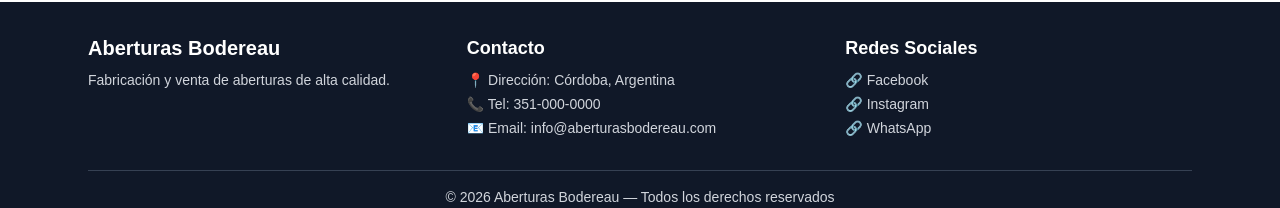
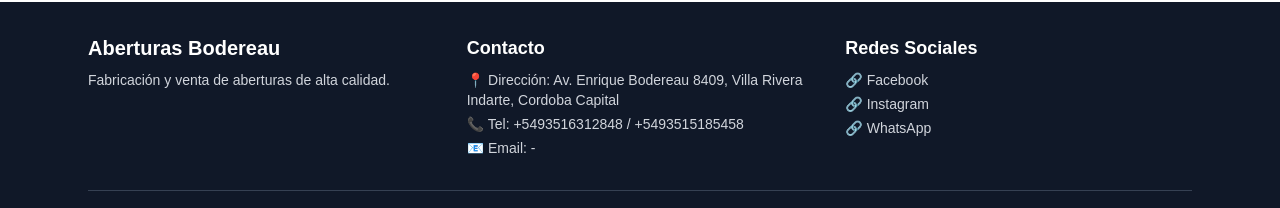
Before and after one commit to ismaelmaizon/aberturaspagweb, a Next.js app: page /contactanos in a window 1280 px wide. Shown: the part 1700-1908 px from the top of the page. Built offline with nearby package versions, Linux system fonts and the light colour scheme.

Commit message:
modificando numero de wsp

```diff
--- a/src/app/contactanos/page.tsx
+++ b/src/app/contactanos/page.tsx
@@ -4,7 +4,7 @@
 import { Mail, MapPin, Phone, Clock, MessageCircle } from "lucide-react";
 import Image from "next/image";
 
-const WHATSAPP_NUMBER = "5493517641942"; // tu número
+const WHATSAPP_NUMBER = "5493516312848"; // tu número
 const GOOGLE_MAPS_EMBED_URL = "https://www.google.com/maps/embed?pb=!1m17!1m12!1m3!1d219.39253549890697!2d-64.28865944102235!3d-31.325525336687374!2m3!1f0!2f0!3f0!3m2!1i1024!2i768!4f13.1!3m2!1m1!2s!5e1!3m2!1ses-419!2sar!4v1767663143684!5m2!1ses-419!2sar" ;
 
 
--- a/src/app/page.tsx
+++ b/src/app/page.tsx
@@ -17,7 +17,7 @@
   transition: { duration: 0.7 },
 };
 
-const WHATSAPP_NUMBER = "5493517641942";
+const WHATSAPP_NUMBER = "5493516312848";
 
 const images = [
     { src: "/img/PuertasDobles1.jpeg", alt: "Imagen 1" },
@@ -136,7 +136,7 @@
                           son diferentes: Recomendaciones según el estilo arquitectónico, hasta la instalación final, brindando:
                           Selección del tipo de madera ideal para tu proyecto. Opciones de acabado, protección y herrajes. Resolución de dudas técnico durante toda la obra.</p>
                     </div>
-                    <div className="mt-5">
+                    <div className="flex flex-wrap gap-2 mt-5 sm:mt-5">
                       <Chip>Comunicación clara</Chip>
                       <Chip>Te acompañamos en cada paso del proceso</Chip>
                       <Chip>Definimos lo mejor para vos</Chip>
@@ -186,7 +186,7 @@
               <div className="mx-auto w-full max-w-sm">
                 <div className="relative overflow-hidden rounded-3xl border border-neutral-200 bg-white shadow-sm">
                   <div className="relative aspect-square w-full">
-                    <ImageCarousel images={images} autoPlay={true} interval={5000} className={'m-auto w-full h-60 md:h-120 '}  />
+                    <ImageCarousel images={images} autoPlay={true} interval={5000} className={'m-auto w-full h-96 md:h-120'}  />
                   </div>
                 </div>
 
--- a/src/app/productos/page.tsx
+++ b/src/app/productos/page.tsx
@@ -110,7 +110,7 @@
   }, [page, itemsPerPage, tipoId, materialId]);
 
   const sendWsp = (mensaje: string) => {
-    const numeroWhatsApp = `5493517641942`;
+    const numeroWhatsApp = `5493516312848`;
     const enlaceWhatsApp = `https://wa.me/${numeroWhatsApp}?text=${encodeURIComponent(mensaje)}`;
     window.open(enlaceWhatsApp, "_blank");
   };
--- a/src/components/footer/footer.tsx
+++ b/src/components/footer/footer.tsx
@@ -18,9 +18,9 @@
           <div>
             <h3 className="text-lg font-semibold text-white mb-2">Contacto</h3>
             <ul className="space-y-1 text-sm">
-              <li>📍 Dirección: Córdoba, Argentina</li>
-              <li>📞 Tel: 351-000-0000</li>
-              <li>📧 Email: info@aberturasbodereau.com</li>
+              <li>📍 Dirección: Av. Enrique Bodereau 8409, Villa Rivera Indarte, Cordoba Capital</li>
+              <li>📞 Tel: +5493516312848 / +5493515185458</li>
+              <li>📧 Email: -</li>
             </ul>
           </div>
 
--- a/src/components/products/products.tsx
+++ b/src/components/products/products.tsx
@@ -76,9 +76,9 @@
 
   const sendWsp = async (mensaje : string) => {
       // Número de WhatsApp al que se enviará el mensaje
-      //const numeroWhatsApp = '+5493517641942';
+      //const numeroWhatsApp = '+5493516312848';
 
-      const numeroWhatsApp = `5493517641942` ;
+      const numeroWhatsApp = `5493516312848` ;
       // Construir el enlace de WhatsApp
       const enlaceWhatsApp = `https://wa.me/${numeroWhatsApp}?text=${encodeURIComponent(mensaje)}`;
 
@@ -122,7 +122,7 @@
           </select>
         </div>
             {!loading ? <Ellipsis /> :
-              <div className="grid grid-cols-2 gap-x-6 gap-y-10 group relative rounded-lg border border-gray-300/70 p-4 bg-white
+              <div className="grid grid-cols-1 gap-x-6 gap-y-10 group relative rounded-lg border border-gray-300/70 p-4 bg-white
               shadow-sm sm:grid-cols-2 lg:grid-cols-4 xl:gap-x-8">
                 {
                 products.map((product: Product) => {
```
Also changed, not shown: 1 other file (tests, documents, lock files or other folders).
